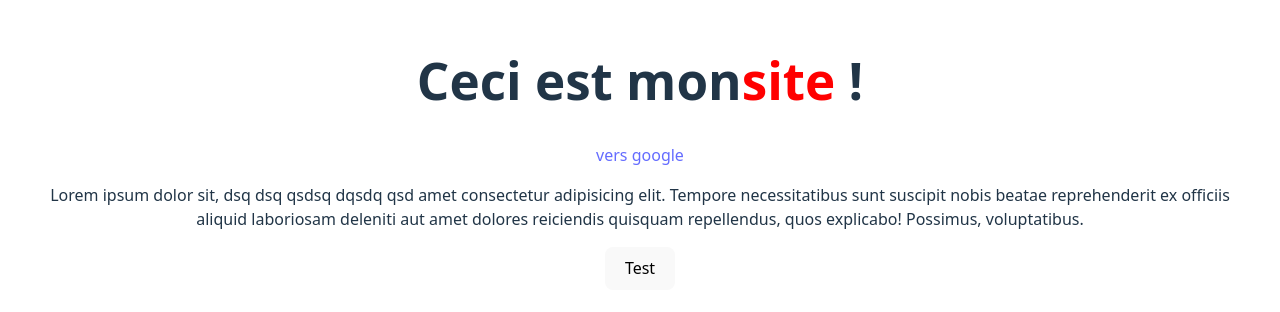
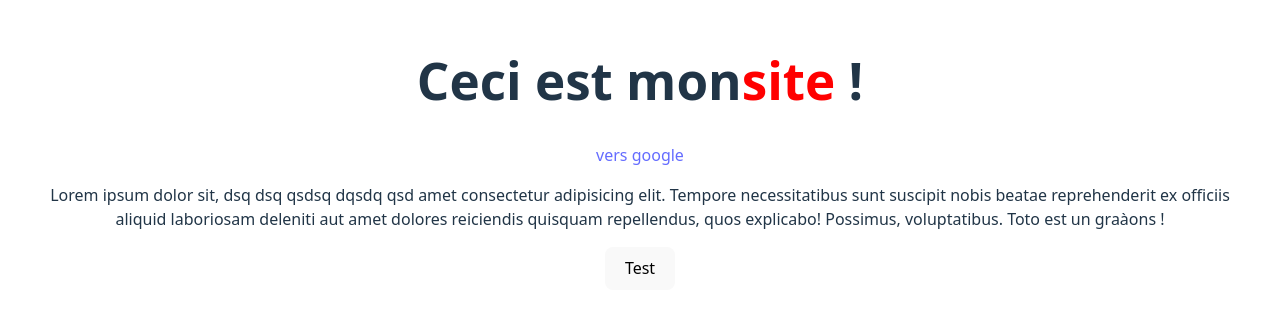
Before and after one commit to LucasRoberto99/git-workshop, a React (Vite) app: page / in a window 1280 px wide. Shown: the part 246-558 px from the top of the page. Built offline with nearby package versions, Linux system fonts and the light colour scheme.

Commit message:
toto added

```diff
--- a/src/App.jsx
+++ b/src/App.jsx
@@ -9,10 +9,11 @@ function App() {
       <Header />
       <TestComp />
       <p>
-        Lorem ipsum dolor sit, dsq dsq qsdsq dqsdq qsd amet consectetur adipisicing elit. Tempore
-        necessitatibus sunt suscipit nobis beatae reprehenderit ex officiis
-        aliquid laboriosam deleniti aut amet dolores reiciendis quisquam
-        repellendus, quos explicabo! Possimus, voluptatibus.
+        Lorem ipsum dolor sit, dsq dsq qsdsq dqsdq qsd amet consectetur
+        adipisicing elit. Tempore necessitatibus sunt suscipit nobis beatae
+        reprehenderit ex officiis aliquid laboriosam deleniti aut amet dolores
+        reiciendis quisquam repellendus, quos explicabo! Possimus, voluptatibus.
+        Toto est un graàons !
       </p>
       <button
         onClick={() => {
```
